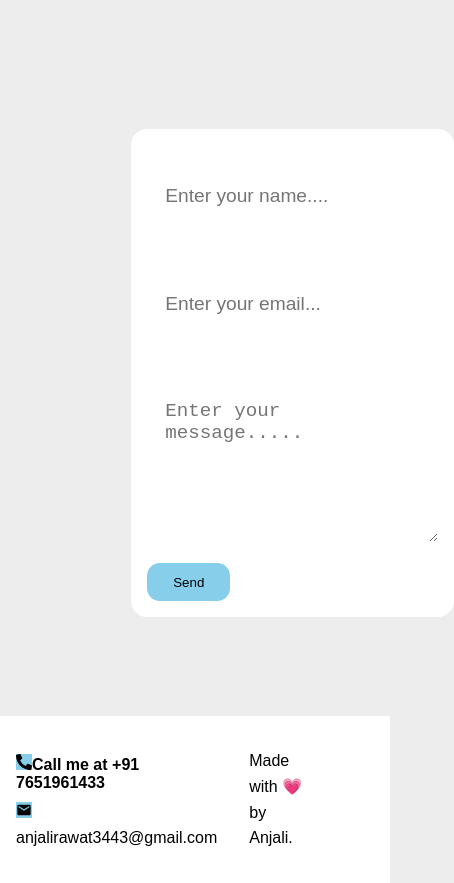
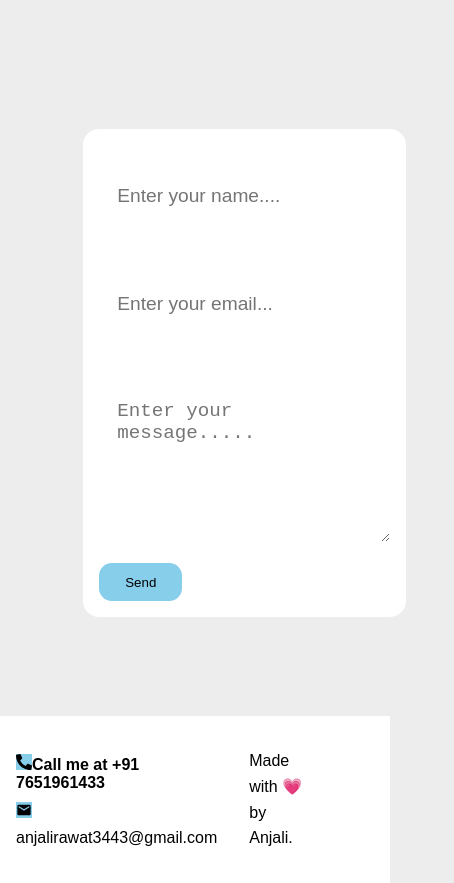
Before and after one commit to Anj13Niki/anjaliportfoliowebapp, a React (Create React App) app: page / in a window 390 px wide. Shown: the part 3300-4183 px from the top of the page, 454 px wide, since content can reach past the window. Built offline with nearby package versions, Linux system fonts and the light colour scheme.

Commit message:
Update Contact.css

```diff
--- a/src/sections/contact/Contact.css
+++ b/src/sections/contact/Contact.css
@@ -50,6 +50,6 @@ form textarea:hover{
 @media screen  and (max-width:600px){
     .contact{
 
-        margin-left: 7rem;
+        margin-left: 4rem;
     }
 }
```
